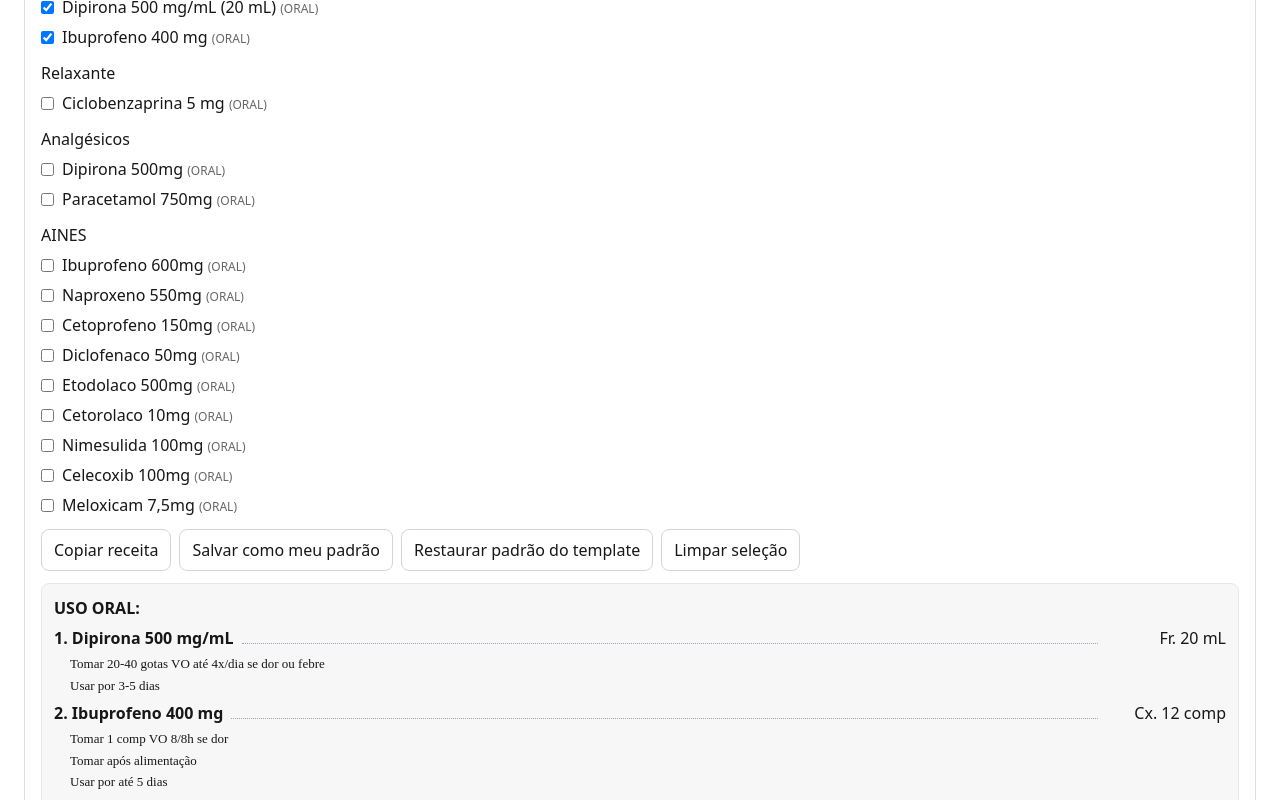
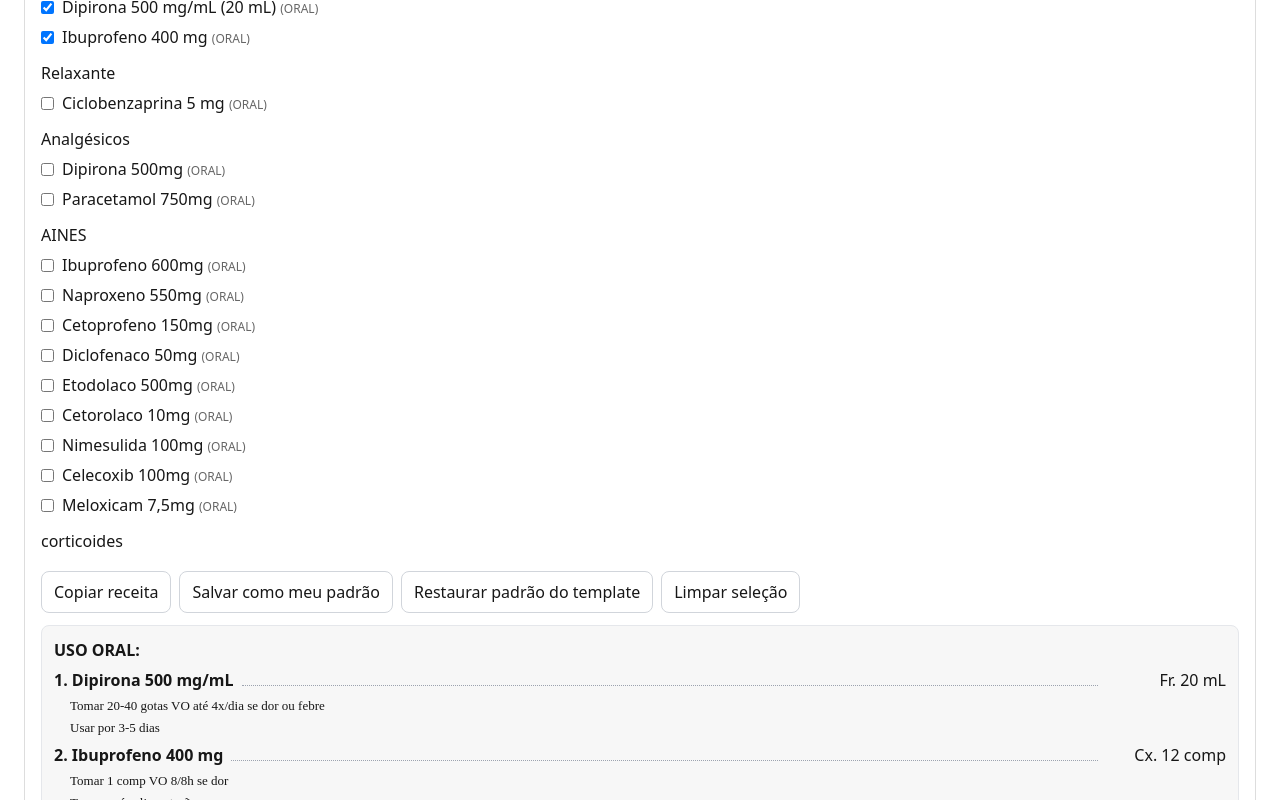
Before and after one commit to ber29martins-cmyk/codex-sandbox, a Next.js app: page / in a window 1280 px wide. Shown: the part 1116-1916 px from the top of the page. Built offline with nearby package versions, Linux system fonts and the light colour scheme.

Commit message:
fix: render all prescription groups and items

```diff
--- a/src/app/page.tsx
+++ b/src/app/page.tsx
@@ -213,7 +213,7 @@ const currentTemplate = useMemo(
     return parts.join(" / ");
   }, [alarme, alarmStates, currentTemplate]);
   const templateRxGroups = useMemo(() => {
-    return (currentTemplate.defaults.rxGroups ?? []).map((id) => RX_GROUP_MAP[id]).filter(Boolean);
+    return (currentTemplate.defaults.rxGroups ?? []).map((id) => RX_GROUP_MAP[id] ?? { id, label: id, itemIds: [] });
   }, [currentTemplate]);
   const groupedRx = useMemo(() => {
     const byRoute: Record<string, RxItem[]> = {};
@@ -555,12 +555,16 @@ const currentTemplate = useMemo(
             <div style={{ display: "flex", flexDirection: "column", gap: 6 }}>
               {group.itemIds.map((itemId) => {
                 const item = RX_CATALOG_MAP[itemId];
-                if (!item) return null;
+                const label = item?.label ?? itemId;
+                const route = item?.route ? `(${item.route})` : "";
                 const checked = rxSelected.includes(itemId);
                 return (
                   <label key={itemId} style={{ display: "flex", gap: 8, alignItems: "center" }}>
                     <input type="checkbox" checked={checked} onChange={() => handleToggleRx(itemId)} />
-                    <span>{item.label} <span style={{ color: "#666", fontSize: 12 }}>({item.route})</span></span>
+                    <span>
+                      {label}{" "}
+                      {route ? <span style={{ color: "#666", fontSize: 12 }}>{route}</span> : null}
+                    </span>
                   </label>
                 );
               })}
```
